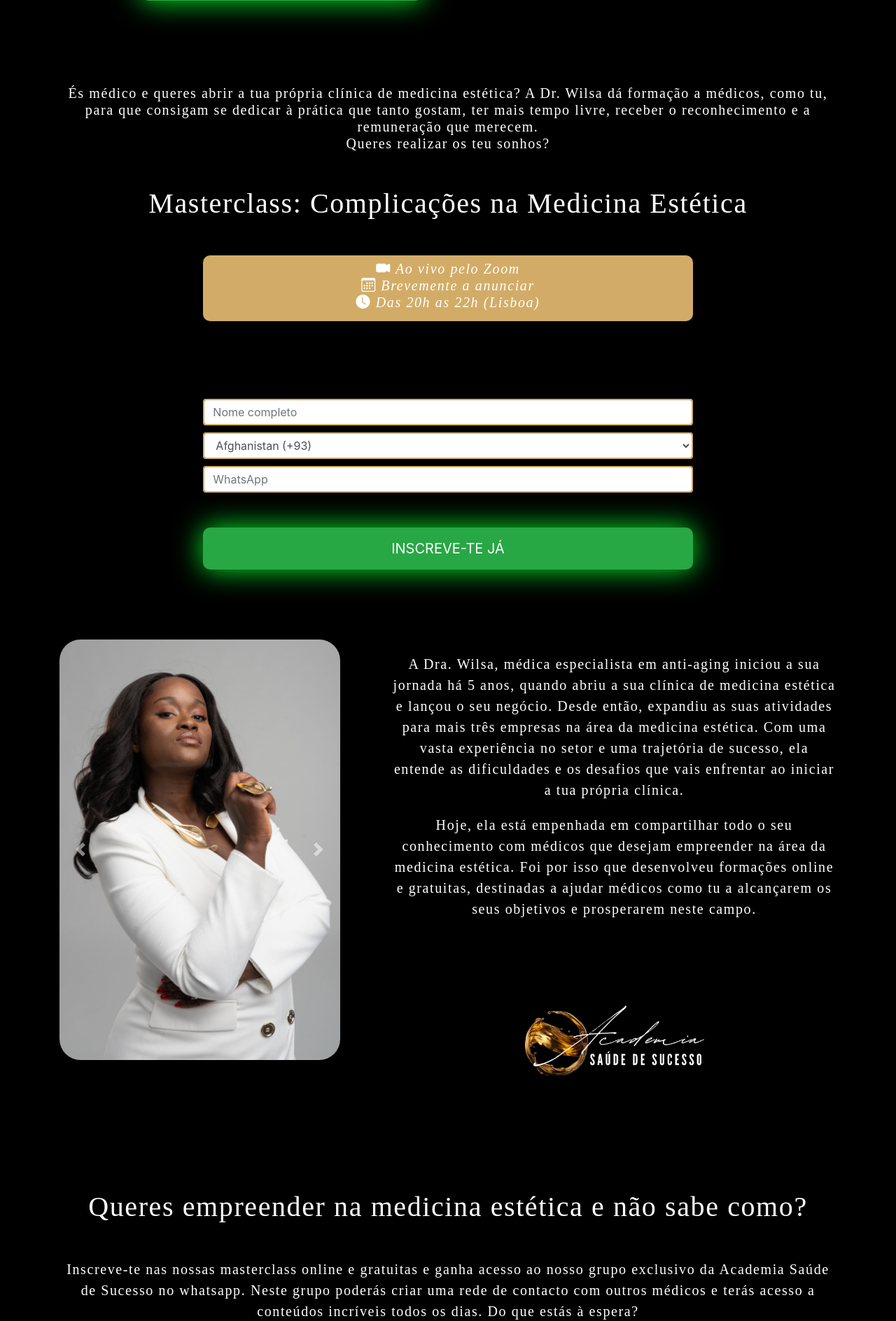
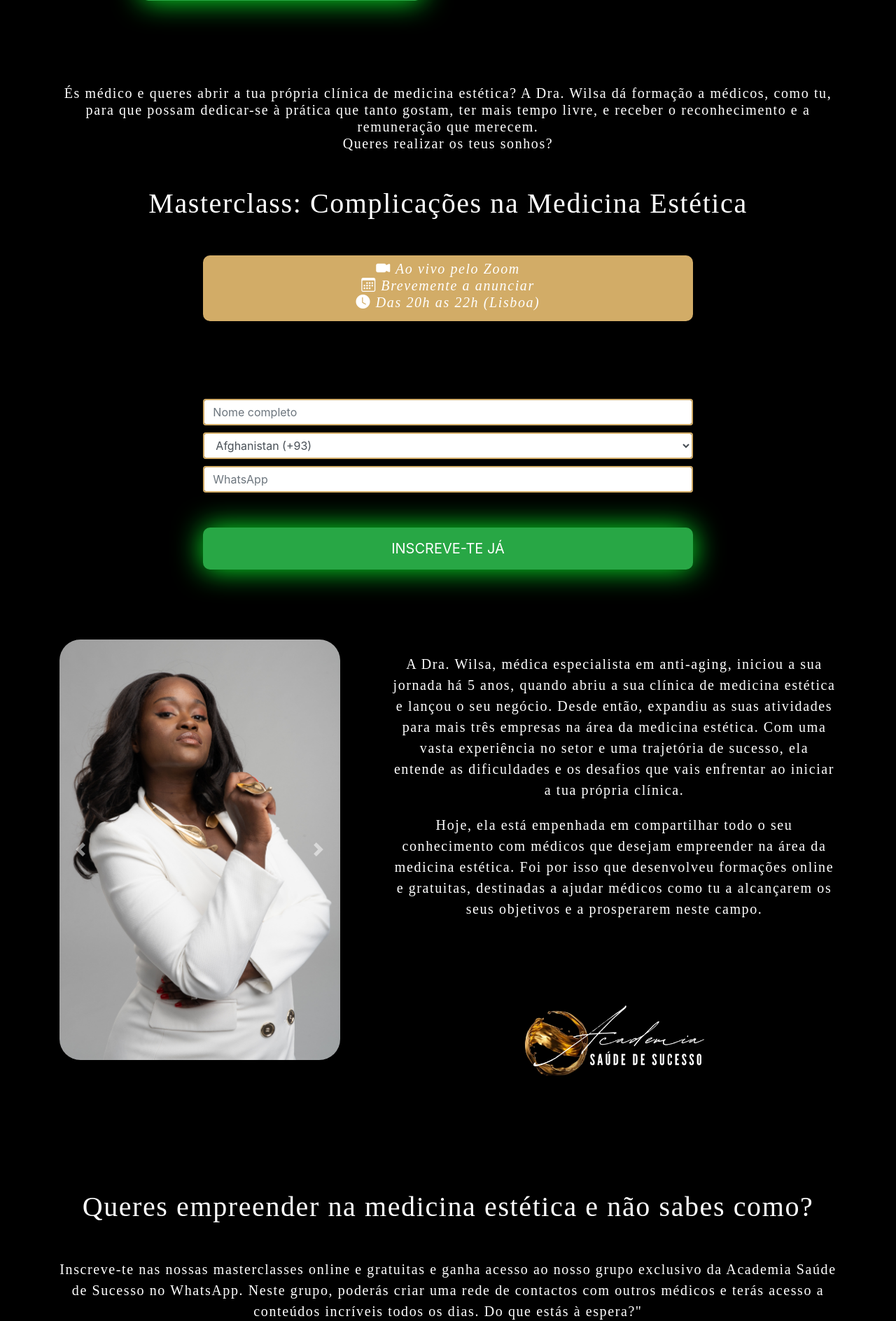
Before and after one commit to SPAWNKID19XX/SC, a Flask app: page / in a window 1280 px wide. Shown: the part 1164-3052 px from the top of the page at 70% size. Run offline with Flask 3, Linux system fonts and the light colour scheme; some libraries are stand-ins or nearby versions.

Commit message:
[UPDATE] ortografic errors

```diff
--- a/static/style/the_gold_print.css
+++ b/static/style/the_gold_print.css
@@ -13,6 +13,7 @@ body {
   width: 70%;
   margin: 0 auto;
 }
+
 .the_gold_print_section li {
   font-size: large;
   margin-top: 25px;
--- a/templates/accept_appointment_template.html
+++ b/templates/accept_appointment_template.html
@@ -33,9 +33,8 @@
           </div>
           <h1>Parabéns,<br> a sua inscrição está quase concluída!</h1>
           <h5>
-            Aguarde a análise e, caso seja aprovada(o), a nossa equipa entrará
-            em contacto brevemente. Clique no link abaixo para se juntar à nossa
-            comunidade exclusiva no WhatsApp
+            Aguarda a análise e, caso seja aprovada(o), a nossa equipa entrará em contacto brevemente.
+            Clica no link abaixo para te juntares à nossa comunidade exclusiva no WhatsApp.
           </h5>
           <a href="https://chat.whatsapp.com/I7sGCQhbYrZBZjmZNCdHQK" target="_blank" class="btn btn-success">
             <h5>
--- a/templates/index.html
+++ b/templates/index.html
@@ -13,10 +13,9 @@
           />
         </div>
         <p class="text_description">
-          Descobre como transformar a tua Clínica de Medicina Estética em um
-          sucesso extraordinário com os clientes certos! Combinando o melhor
-          dos dois mundos:<br />
-          a prática Clínica e o poder do Instagram!
+          Descobre como transformar a tua Clínica de Medicina Estética num
+          sucesso extraordinário com os clientes certos! Combina o melhor
+          de dois mundos:<br /> a prática clínica e o poder do Instagram!
         </p>
         <h1 class="text_atention">100% GRATUITO E ONLINE!</h1>
         <div class="form_section">
@@ -46,17 +45,15 @@
         />
       </div>
     </div>
-    <div class="text_section"></div>
-    <div class="img_section"></div>
   </div>
   <div class="section_2">
     <div class="text_section">
       <h3 class="text_description">
         És médico e queres abrir a tua própria clínica de medicina estética?
-        A Dr. Wilsa dá formação a médicos, como tu, para que consigam se
-        dedicar à prática que tanto gostam, ter mais tempo livre, receber o
-        reconhecimento e a remuneração que merecem.<br />
-        Queres realizar os teu sonhos?
+        A Dra. Wilsa dá formação a médicos, como tu, para que possam dedicar-se
+        à prática que tanto gostam, ter mais tempo livre, e receber o reconhecimento
+        e a remuneração que merecem.<br />
+        Queres realizar os teus sonhos?
       </h3>
       <h1 class="text_title">
         Masterclass: Complicações na Medicina Estética
@@ -138,20 +135,18 @@
       </div>
       <div class="col-7">
         <p class="text_description">
-          A Dra. Wilsa, médica especialista em anti-aging iniciou a sua
-          jornada há 5 anos, quando abriu a sua clínica de medicina estética
-          e lançou o seu negócio. Desde então, expandiu as suas atividades
-          para mais três empresas na área da medicina estética. Com uma
-          vasta experiência no setor e uma trajetória de sucesso, ela
-          entende as dificuldades e os desafios que vais enfrentar ao
-          iniciar a tua própria clínica.
+          A Dra. Wilsa, médica especialista em anti-aging, iniciou a sua jornada há 5 anos,
+          quando abriu a sua clínica de medicina estética e lançou o seu negócio.
+          Desde então, expandiu as suas atividades para mais três empresas na área da
+          medicina estética. Com uma vasta experiência no setor e uma trajetória de sucesso,
+          ela entende as dificuldades e os desafios que vais enfrentar ao iniciar a tua
+          própria clínica.
         </p>
         <p class="text_description">
-          Hoje, ela está empenhada em compartilhar todo o seu conhecimento
-          com médicos que desejam empreender na área da medicina estética.
-          Foi por isso que desenvolveu formações online e gratuitas,
-          destinadas a ajudar médicos como tu a alcançarem os seus objetivos
-          e prosperarem neste campo.
+          Hoje, ela está empenhada em compartilhar todo o seu conhecimento com médicos que
+          desejam empreender na área da medicina estética. Foi por isso que desenvolveu
+          formações online e gratuitas, destinadas a ajudar médicos como tu a alcançarem os
+          seus objetivos e a prosperarem neste campo.
         </p>
         <div class="header_logo">
           <img
@@ -165,14 +160,13 @@
   <div class="section_2">
     <div class="text_section">
       <h1 class="text_title">
-        Queres empreender na medicina estética e não sabe como?
+        Queres empreender na medicina estética e não sabes como?
       </h1>
       <p class="text_description">
-        Inscreve-te nas nossas masterclass online e gratuitas e ganha acesso
-        ao nosso grupo exclusivo da Academia Saúde de Sucesso no whatsapp.
-        Neste grupo poderás criar uma rede de contacto com outros médicos e
-        terás acesso a conteúdos incríveis todos os dias. Do que estás à
-        espera?
+        Inscreve-te nas nossas masterclasses online e gratuitas e ganha acesso ao nosso grupo
+        exclusivo da Academia Saúde de Sucesso no WhatsApp. Neste grupo, poderás criar uma
+        rede de contactos com outros médicos e terás acesso a conteúdos incríveis todos os
+        dias. Do que estás à espera?"
       </p>
 
       <div class="form_section">
@@ -194,8 +188,8 @@
 <div class="section_2">
   <div class="text_section">
     <h1 class="text_title">
-      Com a formação da academia saúde de sucesso vais ganhar conhecimentos
-      que vão transformar o teu sucesso profissional.
+      Com a formação da Academia Saúde de Sucesso, vais ganhar
+      conhecimentos que vão transformar o teu sucesso profissional.
     </h1>
     <div class="iframe-container">
       <div class="embed-responsive embed-responsive-16by9">
@@ -239,10 +233,10 @@
 
     <div class="container">
         <h1 class="text_title">
-          És medico empreender e buscas formação especializada?
+          És médico, empreendes e buscas formação especializada?
         </h1>
         <div class="button_gold_print_redirect">
-          <a href="{{ url_for('gold_print_mentoria') }}" class="btn btn-success more_info_gold_print"><b>Descubre mais sobre a mentoria Gold Print</b></a>
+          <a href="{{ url_for('gold_print_mentoria') }}" class="btn btn-success more_info_gold_print"><b>Descobre mais sobre a mentoria Gold Print.</b></a>
         </div>
     </div>
 {% endblock %}
```
Also changed, not shown: templates/gold_print_mentoria.html (+19 -31 lines), 1 other file.
